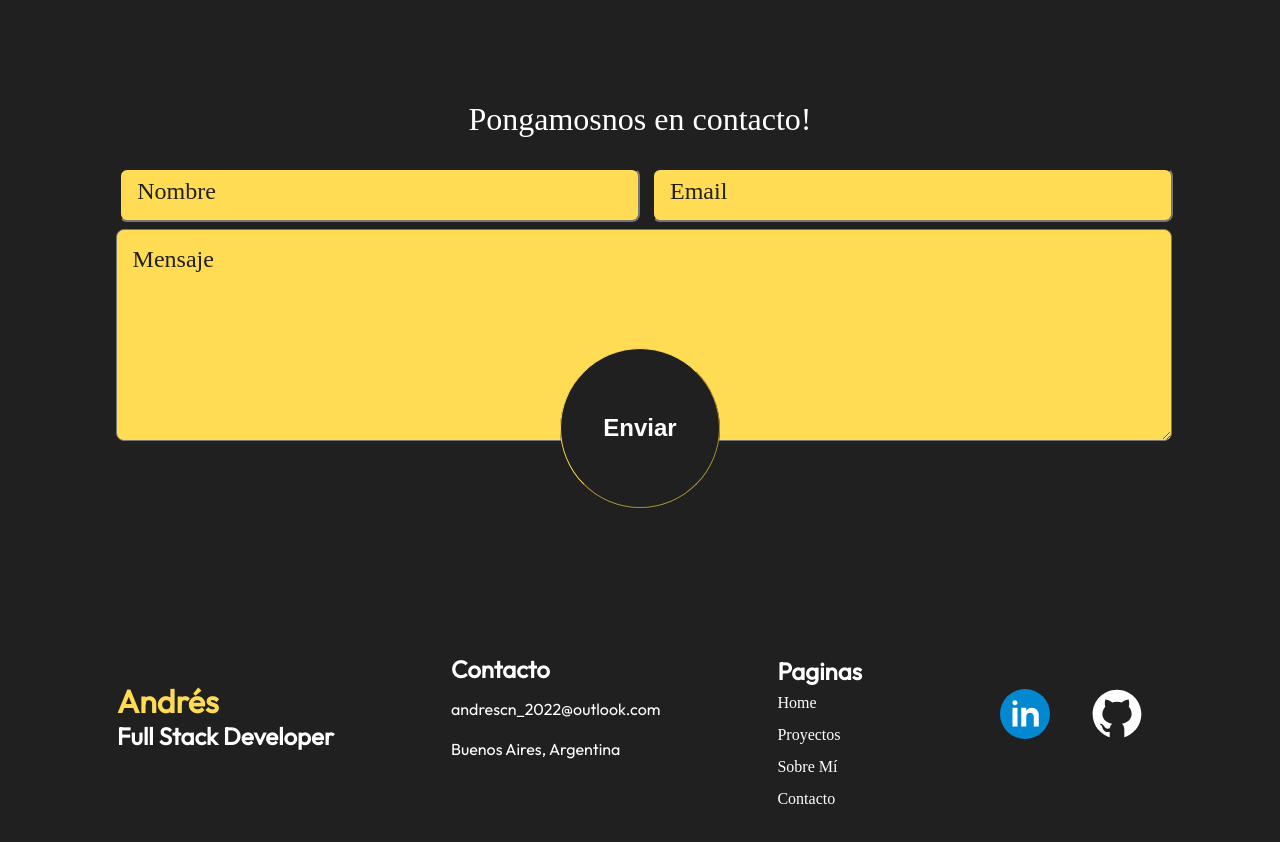
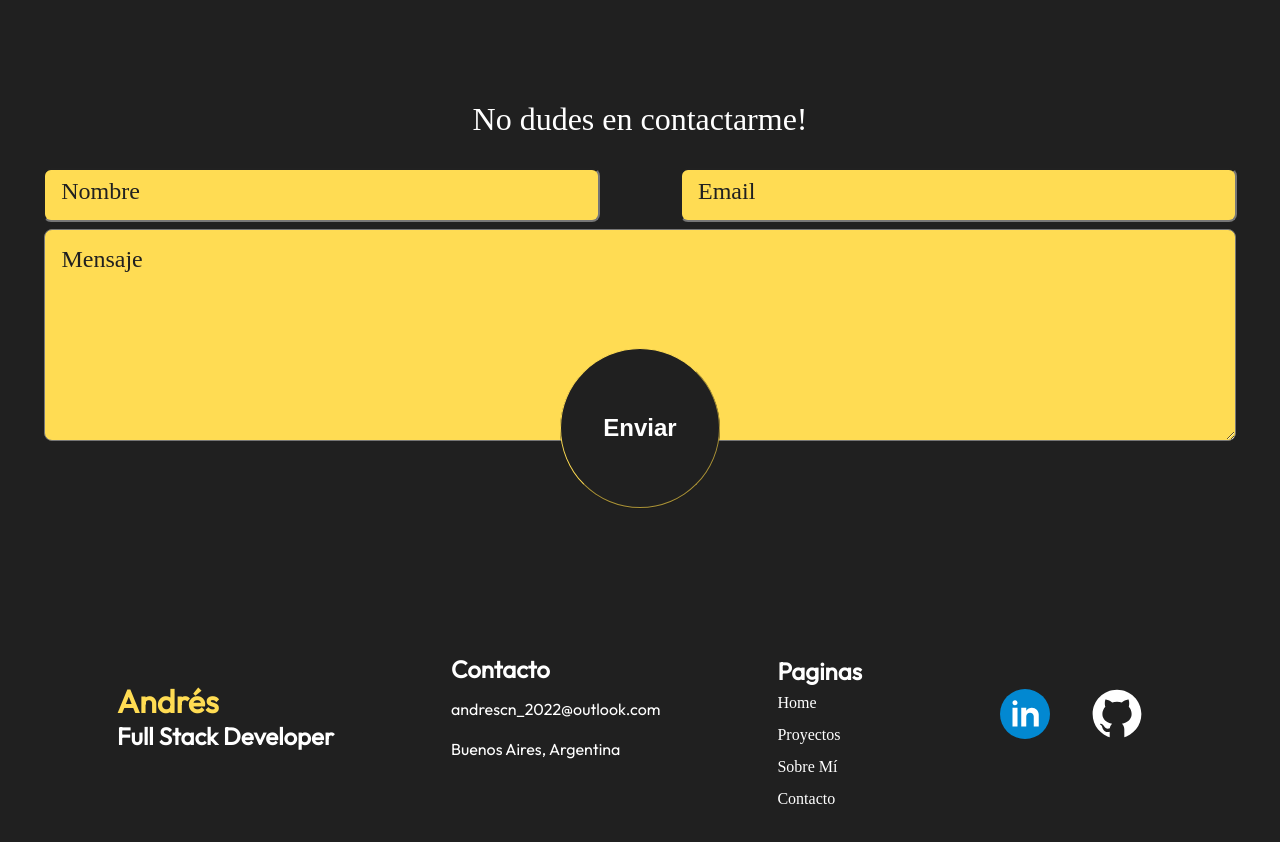
Before and after one commit to andrescn2020/newportfolio, a React (Create React App) app: page / in a window 1280 px wide. Shown: the part 5323-6165 px from the top of the page. Built offline with nearby package versions, Linux system fonts and the light colour scheme; the HTML template or start-up script is replaced by a standard one; a web font is replaced by a local one.

Commit message:
Fixeando el responsive 3

```diff
--- a/src/components/Contact/Contact.css
+++ b/src/components/Contact/Contact.css
@@ -30,7 +30,7 @@
 }
 
 .app-form-group-name {
-    margin-left: 1rem;
+    margin-left: 0.5rem;
     width: 41%;
 }
 
@@ -106,51 +106,82 @@
     border: 1px solid #202020;
 }
 
-@media screen and (max-width: 1450px) {
+@media screen and (max-width: 1350px) {
     .app__form-inputs {
+        justify-content: space-around;
         width: 100vw;
-        gap: 0.5rem;
+        gap: 0rem;
+        margin: 0;
+    }
+
+    .app-form-group-name {
+        margin-left: 0.5%;
+        width: 44%;
+    }
+
+    .app-form-group-mail {
+        width: 44%;
     }
 
     .app-form-control-message {
-        width: 81vw;
+        width: 91.5vw;
+        margin-left: 0rem;
+    }
+}
+
+@media screen and (max-width: 1150px) {
+
+    .app-form-group-name {
+        margin-left: 0.25%;
+    }
+
+}
+
+@media screen and (max-width: 1050px) {
+    .app-form-group-name {
+        margin-left: 0rem;
+        width: 43%;
+    }
+
+    .app-form-group-mail {
+        width: 43%;
+    }
+
+    .app__form-inputs {
+        gap: 0rem;
+    }
+
+    .app-form-control-message {
+        margin-left: 0rem;
+    }
+}
+
+@media screen and (max-width: 850px) {
+    .app-form-control-message {
+        margin-left: 0.25rem;
     }
 }
 
 @media screen and (max-width: 650px) {
-
-    /* .app-form-group-name {
+    .app-form-control-message {
+        margin-top: 3%;
+        width: 87vw;
         margin-left: 0rem;
-        width: 100vw;
-    }
-    .app-form-group-mail {
-        width: 100vw;
-    }
-    .app-form-control-message {
-        margin-top: -2.5rem;
-        width: 100vw;
-    }
-    .app-form-group-message {
-        margin-top: 3rem;
-        width: 100%;
-    }
-    .app__form-inputs {
-        display: grid;
-        width: 90%;
-        gap: 1rem;
-    }
-    .app-form-button {
-        margin-top: -3.5rem;
-    } */
-
-    .app-form-control-message {
-        width: 83vw;
-        margin-left: 0;
     }
 
     .app__form-inputs {
-        gap: 1rem;
+        justify-content: center;
+        gap: 1.5rem;
         margin-left: -1.75rem;
+    }
+
+    .app-form-group-name {
+        margin-left: 1rem;
+        width: 42%;
+    }
+
+    .app-form-group-mail {
+        width: 42%;
     }
 
     .app__form-title h1 {
@@ -160,4 +191,8 @@
     .app__form-title h2 {
         font-size: 1.75rem;
     }
+
+    .app-form-button {
+        margin-top: -2rem;
+    }
 }
--- a/src/components/Contact/Contact.jsx
+++ b/src/components/Contact/Contact.jsx
@@ -34,7 +34,7 @@ const Contact = () => {
     <form id='contacto' className='app__form' onSubmit={handleSubmit(sendEmail)}>
       <div className='app__form-title'>
         <h1>Contacto</h1>
-        <h2>Pongamosnos en contacto!</h2>
+        <h2>No dudes en contactarme!</h2>
       </div>
       <div className='app__form-container'>
         <div className='app__form-inputs'>
--- a/src/components/Navbar/Navbar.css
+++ b/src/components/Navbar/Navbar.css
@@ -84,6 +84,7 @@
         width: 100%;
         height: 76%;
         display: grid;
+        margin-top: 2.5%;
     }
 
     .app__navbar-hamburguer-list {
@@ -146,6 +147,7 @@
         color: rgb(236, 228, 228);
         width: 5rem;
         height: 6rem;
+        margin-bottom: 0.75rem;
     }
 
     .hamburguer-icon {
@@ -154,6 +156,7 @@
         color: rgb(236, 228, 228);
         width: 5rem;
         height: 5rem;
+        margin-bottom: 0.75rem;
     }
 }
 
@@ -165,15 +168,17 @@
 
 @media screen and (max-width: 650px) {
     .app__navbar-hamburguer {
+        margin-top: 6%;
         width: 100vw;
     }
 
     .cross-icon {
         position: relative;
+        height: 5rem;
         left: 52%;
         margin-right: 0;
         margin-left: 0;
-        margin-bottom: 1rem;
+        margin-bottom: 0.75rem;
     }
 
     .hamburguer-icon {
@@ -181,6 +186,6 @@
         left: 52%;
         margin-right: 0;
         margin-left: 0;
-        margin-bottom: 1rem;
+        margin-bottom: 0.75rem;
     }
 }
--- a/src/components/Technologies/Technologies.css
+++ b/src/components/Technologies/Technologies.css
@@ -50,5 +50,6 @@
     .app__technologies-title {
         width: 100%;
         font-size: 2rem;
+        margin-top: 15rem;
     }
 }
```
